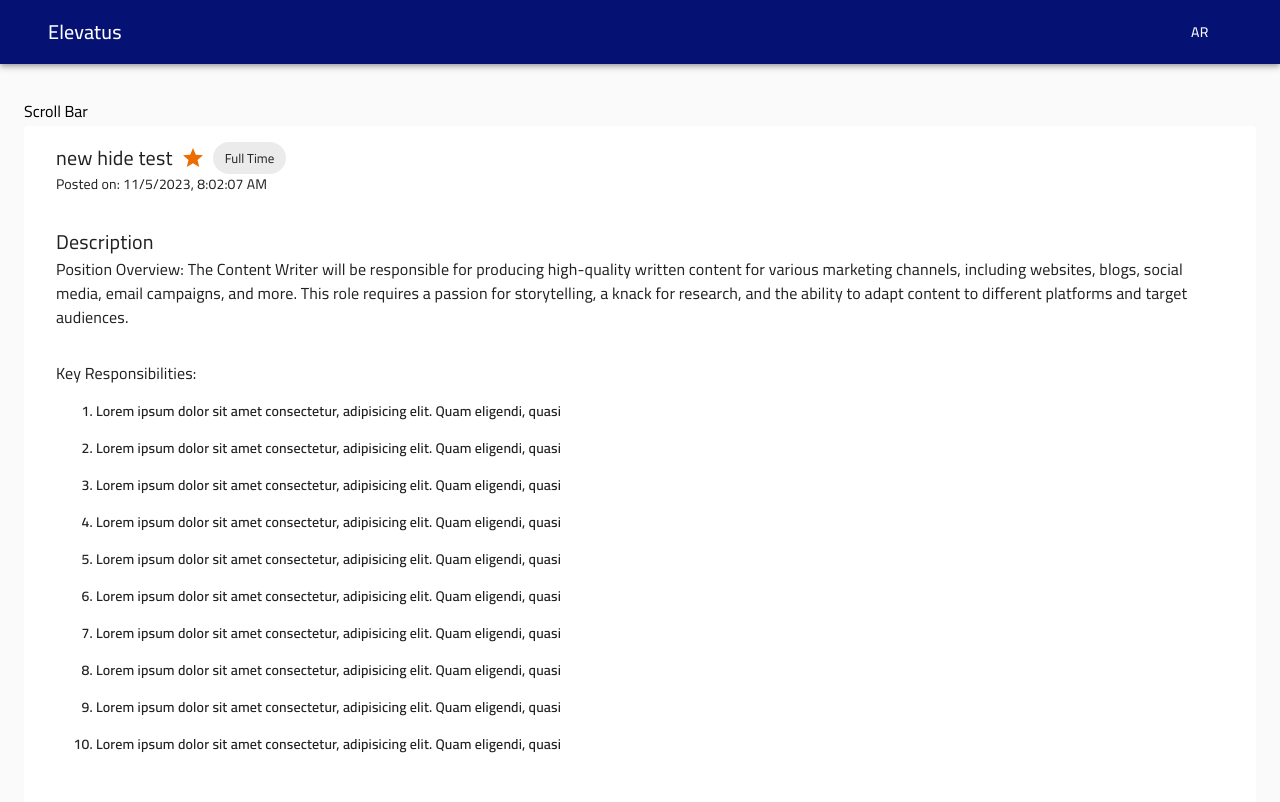
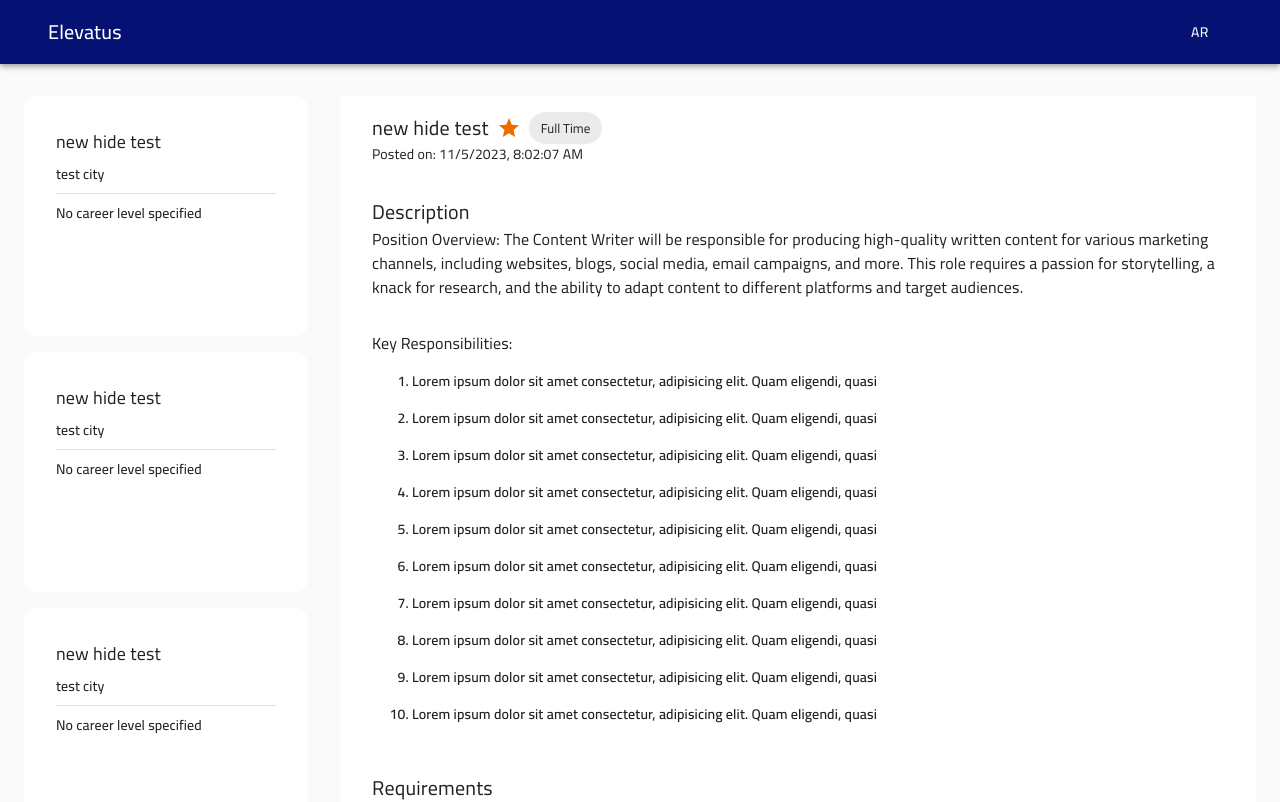
Before and after one commit to saifmohamedsv/elevatus-task, a React (Create React App) app: page /job/1 in a window 1280 px wide. Shown: the top 802 px of the page. Built offline with nearby package versions, Linux system fonts and the light colour scheme; no server answers.

Commit message:
information page responsive + sidebnar

```diff
--- a/src/components/common/job-card/job-card.module.css
+++ b/src/components/common/job-card/job-card.module.css
@@ -1,10 +1,12 @@
 .card {
-  box-shadow: 0px 4px 12px rgba(0, 0, 0, 0.1) !important;
   border-radius: 0.8rem !important;
   cursor: pointer;
   padding: 1rem;
-  min-height: 300px;
   display: flex;
   flex-direction: column;
   justify-content: space-between;
 }
+
+.card:hover {
+  box-shadow: 0px 4px 12px rgba(0, 0, 0, 0.1) !important;
+}
--- a/src/components/common/job-card/job-card.tsx
+++ b/src/components/common/job-card/job-card.tsx
@@ -13,9 +13,17 @@ import { useNavigate } from "react-router-dom";
 import { Job } from "../../../types/job";
 import styles from "./job-card.module.css";
 
-interface JobCardProps extends Job {}
+interface JobCardProps extends Job {
+  small?: boolean;
+}
 
-const JobCard: FC<JobCardProps> = ({ title, location, career_level, uri }) => {
+const JobCard: FC<JobCardProps> = ({
+  small = false,
+  title,
+  location,
+  career_level,
+  uri,
+}) => {
   const city = location.city || "No city to show";
   const { t } = useTranslation();
   const navigate = useNavigate();
@@ -24,22 +32,24 @@ const JobCard: FC<JobCardProps> = ({ title, location, career_level, uri }) => {
     <Card
       onClick={() => navigate({ pathname: `/job/${uri}` })}
       className={styles.card}
+      sx={{ minHeight: small ? "240px" : "320px" }}
       elevation={0}
     >
       <CardContent>
-        <Typography sx={{ fontSize: 18 }} color="text.primary">
+        <Typography fontSize={18} color="text.primary">
           {title}
         </Typography>
-        <Box my={4}>
-          <Typography sx={{ fontSize: 14 }} variant="h6">
+        <Box my={small ? 1 : 4}>
+          <Typography fontSize={14} variant="h6">
             {city}
           </Typography>
           <Divider sx={{ my: 1 }} />
-          <Typography sx={{ fontSize: 14 }} variant="h6">
+          <Typography fontSize={14} variant="h6">
             {career_level.length ? career_level : "No career level specified"}
           </Typography>
         </Box>
       </CardContent>
+      {!small && (
         <CardActions>
           <Button
             onClick={() => navigate({ pathname: `/job/${uri}` })}
@@ -49,6 +59,7 @@ const JobCard: FC<JobCardProps> = ({ title, location, career_level, uri }) => {
             {t("job_list.action-button-text")}
           </Button>
         </CardActions>
+      )}
     </Card>
   );
 };
--- a/src/pages/job-information/job-information.module.css
+++ b/src/pages/job-information/job-information.module.css
@@ -1,11 +1,3 @@
-.contianer {
-  padding: 2rem;
-  display: flex;
-  align-items: flex-start;
-  gap: 2rem;
-  justify-content: center;
-}
-
 .information-paper {
   border-radius: 0.625rem;
   margin: auto;
@@ -14,4 +6,5 @@
   box-shadow: 0px 4px 12px rgba(0, 0, 0, 0.1);
   flex-direction: column;
   display: flex;
+  flex: 3;
 }
--- a/src/pages/job-information/job-information.tsx
+++ b/src/pages/job-information/job-information.tsx
@@ -1,6 +1,8 @@
-import { Box, Button, Container, Divider, Paper } from "@mui/material";
+import { Box, Button, Container, Divider, Grid, Paper } from "@mui/material";
 import { FC, useEffect } from "react";
-import { useNavigate, useParams } from "react-router-dom";
+import { useParams } from "react-router-dom";
+import { JobsList } from "../../components/common";
+import JobCard from "../../components/common/job-card/job-card";
 import { useGetJobByUriQuery } from "../../features/jobs/jobSlice";
 import { Job } from "../../types/job";
 import {
@@ -86,9 +88,49 @@ const JobInformationPage: FC<JobInformationPageProps> = () => {
   }, [uri, refetch]);
 
   return (
-    <Container className={styles.contianer} maxWidth="xl">
-      {/* Side Bar */}
-      <Box>Scroll Bar</Box>
+    <Container
+      sx={{
+        display: "flex",
+        position: "relative",
+        flexDirection: { xs: "column-reverse", md: "row" },
+        p: 4,
+        alignItems: "flex-start",
+        justifyContent: "center",
+        gap: 4,
+      }}
+      maxWidth="xl"
+    >
+      <Box
+        sx={{ display: { md: "flex", xs: "none" }, overflowY: "scroll" }}
+        top={12}
+        position={"sticky"}
+        display={"flex"}
+        flexDirection={"column"}
+        height={720}
+        gap={2}
+        flex={1}
+      >
+        <JobCard small {...job} />
+        <JobCard small {...job} />
+        <JobCard small {...job} />
+        <JobCard small {...job} />
+        <JobCard small {...job} />
+        <JobCard small {...job} />
+      </Box>
+
+      <Box sx={{ flexGrow: 1, display: { xs: "block", md: "none" } }}>
+        <Grid container spacing={4}>
+          <Grid item xs={12} sm={6} md={4} lg={3}>
+            <JobCard {...job} />
+          </Grid>
+          <Grid item xs={12} sm={6} md={4} lg={3}>
+            <JobCard {...job} />
+          </Grid>
+          <Grid item xs={12} sm={6} md={4} lg={3}>
+            <JobCard {...job} />
+          </Grid>
+        </Grid>
+      </Box>
 
       <Paper elevation={0} className={styles["information-paper"]}>
         <Header title={job.title} posted_at={job.posted_at} />
```
Lines whose indentation alone changed are shown as unchanged.
